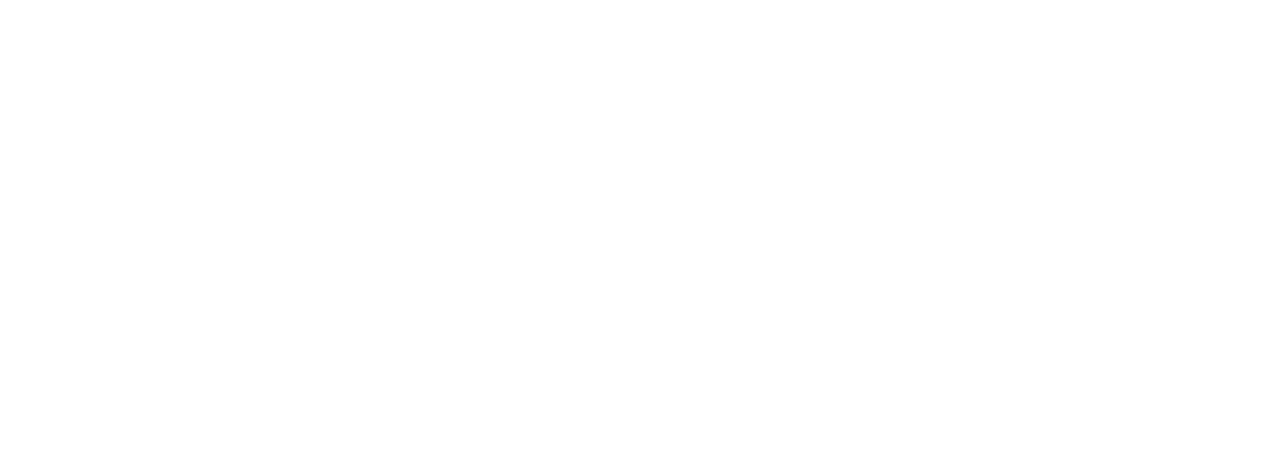
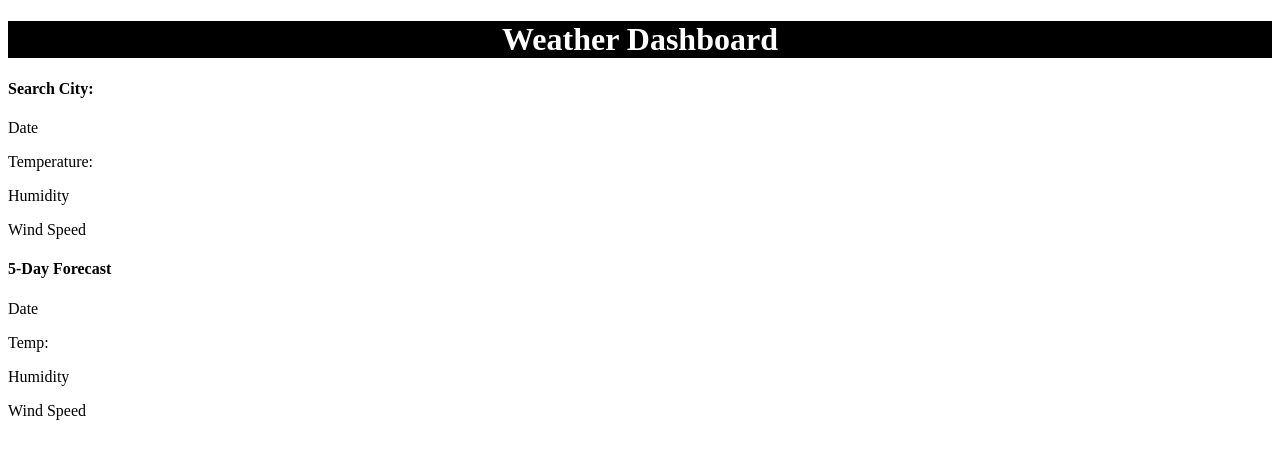
Before and after one commit to MorrisEli/Weather-Dashboard-Challenge, a plain HTML site: page index.html in a window 1280 px wide. Drawn offline with Linux system fonts and the light colour scheme.

Commit message:
html outline/planning

```diff
--- a/assets/css/style.css
+++ b/assets/css/style.css
@@ -0,0 +1,5 @@
+h1 {
+    text-align: center;
+    background-color: black;
+    color: white;
+}
--- a/index.html
+++ b/index.html
@@ -4,9 +4,38 @@
     <meta charset="UTF-8">
     <meta http-equiv="X-UA-Compatible" content="IE=edge">
     <meta name="viewport" content="width=device-width, initial-scale=1.0">
-    <title>Document</title>
+    <title>Weather Dashboard</title>
+    <link rel="stylesheet" href="./assets/css/style.css">
 </head>
 <body>
+    <!--Jumbotron-->
+    <div class="jumbotron">
+        <h1>Weather Dashboard</h1>
+    </div>
+    <div class="row">
+        <div class="col-sm-4">
+            <h4 class="Search">Search City:</h4><!--Search Button-->
+        </div>
+    </div>
+    <div>
+        <!--Current Info Input-->
+        <p>Date</p>
+        <p>Temperature:</p>
+        <p>Humidity</p>
+        <p>Wind Speed</p>
 
+    </div>
+    <!--Future Info Input-->
+    <div>
+        <h4>5-Day Forecast</h4>
+            <p>Date</p>
+            <p>Temp:</p>
+            <p>Humidity</p>
+            <p>Wind Speed</p>
+    </div>
+
+
+
+    <script src="./assets/js/script.js"></script>
 </body>
 </html>
```
Also changed, not shown: 1 other file.
